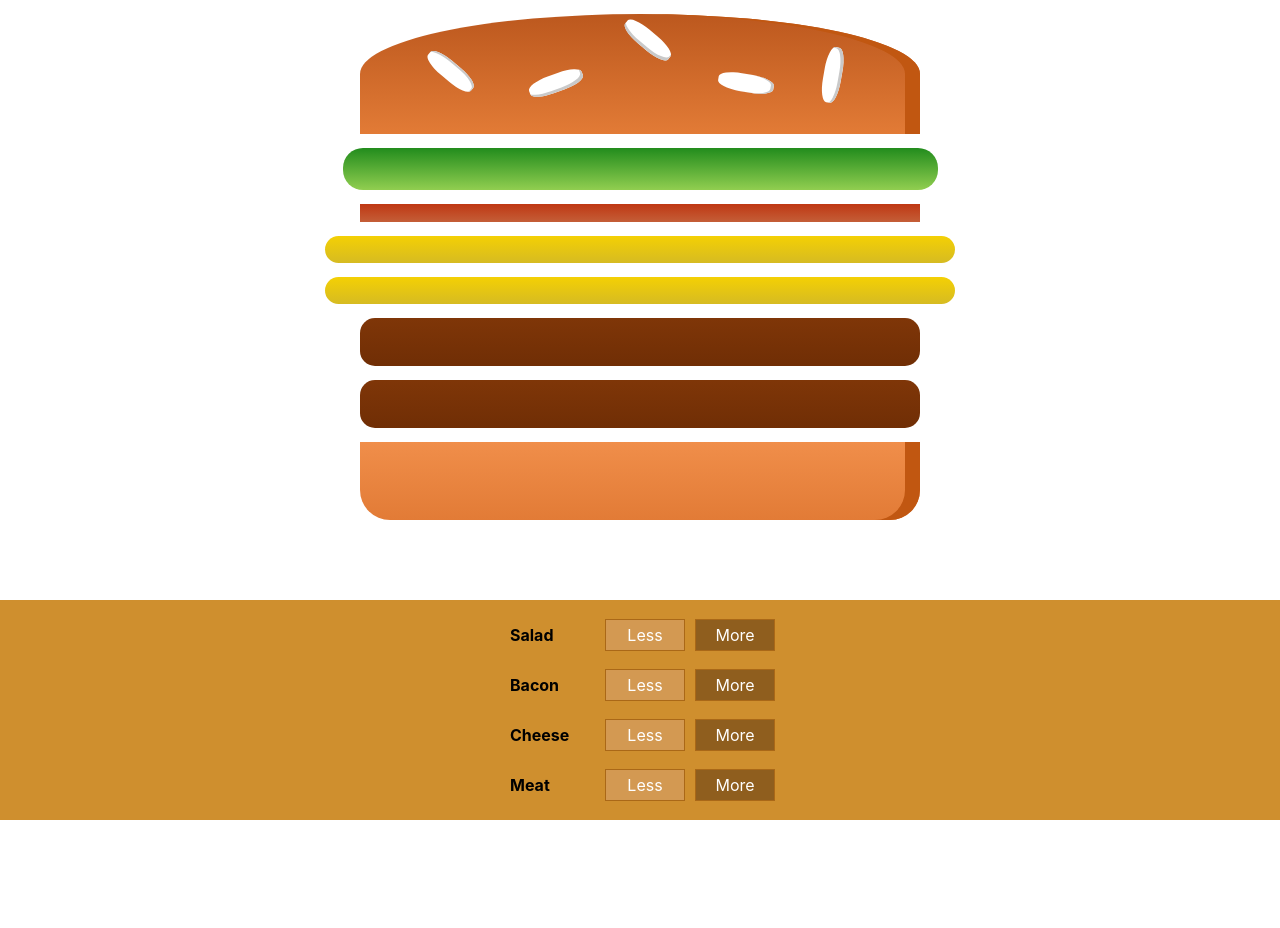
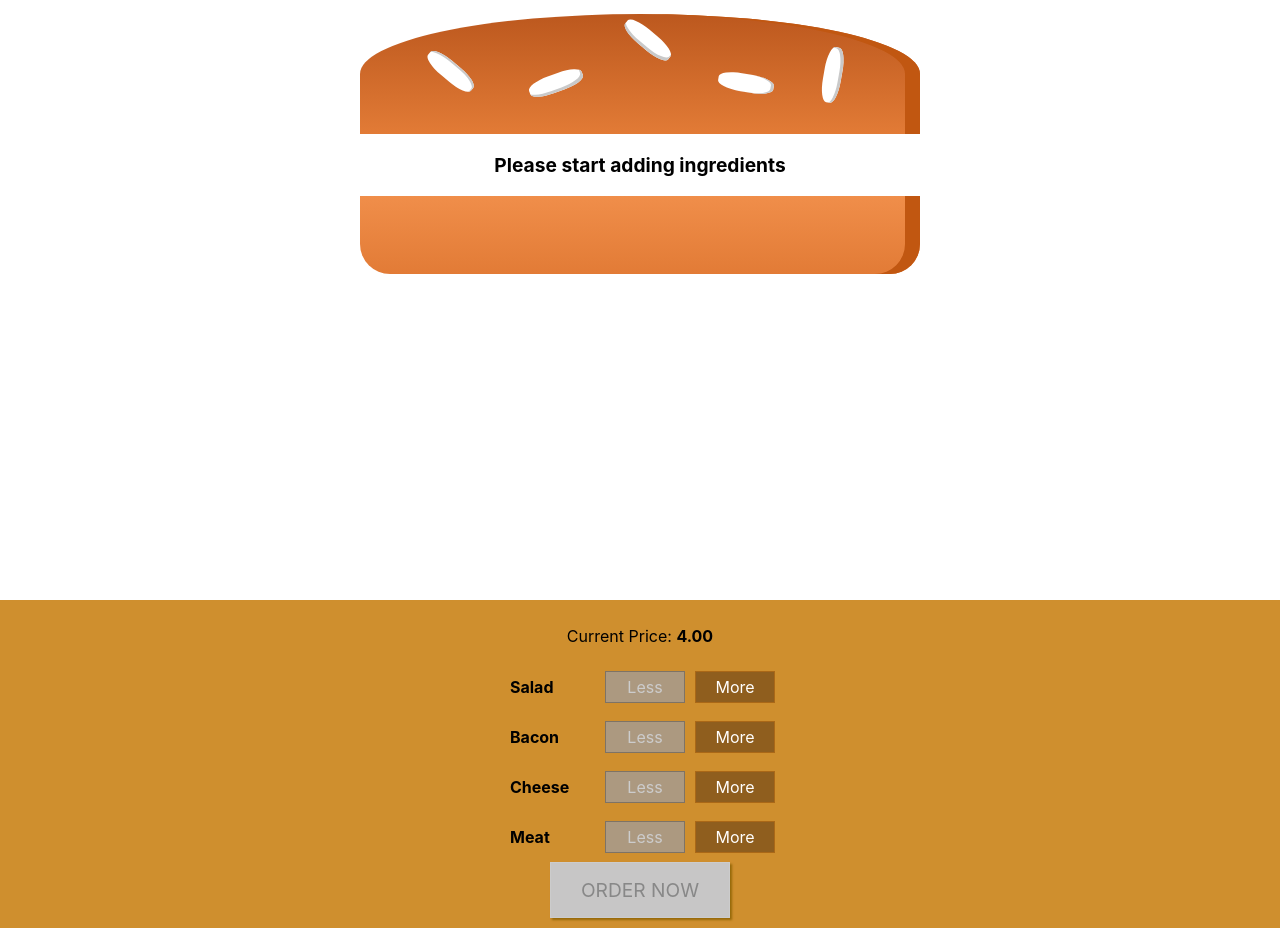
Before and after one commit to NRotondaro/burger-builder, a React (Create React App) app: page / in a window 1280 px wide. Before the commit the page ends 820 px from the top, so only its background shows below. Built offline with nearby package versions, Linux system fonts and the light colour scheme.

Commit message:
adding the order button

```diff
--- a/src/components/BuildControls/BuildControls.js
+++ b/src/components/BuildControls/BuildControls.js
@@ -10,6 +10,9 @@
 
 const BuildControls = (props) => (
   <div className={classes.BuildControls}>
+    <p>
+      Current Price: <strong>{props.price.toFixed(2)}</strong>
+    </p>
     {controls.map((ctrl) => (
       <BuildControl
         key={ctrl.label}
@@ -19,6 +22,9 @@
         disabled={props.disabled[ctrl.type]}
       />
     ))}
+    <button className={classes.OrderButton} disabled={!props.purchaseable}>
+      ORDER NOW
+    </button>
   </div>
 );
 
--- a/src/components/BuildControls/BuildControls.module.css
+++ b/src/components/BuildControls/BuildControls.module.css
@@ -8,3 +8,44 @@
     margin: auto;
     padding: 10px 0;
 }
+
+.OrderButton {
+    background-color: #DAD735;
+    outline: none;
+    cursor: pointer;
+    border: 1px solid #966909;
+    color: #966909;
+    font-family: inherit;
+    font-size: 1.2em;
+    padding: 15px 30px;
+    box-shadow: 2px 2px 2px #966909;
+}
+
+.OrderButton:hover, .OrderButton:active {
+    background-color: #A0DB41;
+    border: 1px solid #966909;
+    color: #966909;
+}
+
+.OrderButton:disabled {
+    background-color: #C7C6C6;
+    cursor: not-allowed;
+    border: 1px solid #ccc;
+    color: #888888;
+}
+
+.OrderButton:not(:disabled) {
+    animation: enable 0.3s linear;
+}
+
+@keyframes enable {
+    0% {
+        transform: scale(1);
+    }
+    60% {
+        transform: scale(1.1);
+    }
+    100% {
+        transform: scale(1);
+    }
+}
--- a/src/containers/BurgerBuilder.js
+++ b/src/containers/BurgerBuilder.js
@@ -13,13 +13,25 @@
 class BurgerBuilder extends Component {
   state = {
     ingredients: {
-      salad: 1,
-      bacon: 1,
-      cheese: 2,
-      meat: 2,
+      salad: 0,
+      bacon: 0,
+      cheese: 0,
+      meat: 0,
     },
     totalPrice: 4,
+    purchaseable: false,
   };
+
+  updatePurchaseState(ingredients) {
+    const sum = Object.keys(ingredients)
+      .map((igKey) => {
+        return ingredients[igKey];
+      })
+      .reduce((sum, el) => {
+        return sum + el;
+      }, 0);
+    this.setState({ purchaseable: sum > 0 });
+  }
 
   addIngredientHandler = (type) => {
     const oldCount = this.state.ingredients[type];
@@ -32,12 +44,13 @@
     const oldPrice = this.state.totalPrice;
     const newPrice = oldPrice + priceAddition;
     this.setState({ totalPrice: newPrice, ingredients: updatedIngredients });
+    this.updatePurchaseState(updatedIngredients);
   };
 
   removeIngredientHandler = (type) => {
     const oldCount = this.state.ingredients[type];
     if (oldCount <= 0) {
-        return;
+      return;
     }
     const updatedCount = oldCount - 1;
     const updatedIngredients = {
@@ -48,15 +61,16 @@
     const oldPrice = this.state.totalPrice;
     const newPrice = oldPrice - priceDeduction;
     this.setState({ totalPrice: newPrice, ingredients: updatedIngredients });
+    this.updatePurchaseState(updatedIngredients);
   };
 
   render() {
-      const disabledInfo = {
-          ...this.state.ingredients
-      };
-      for (let key in disabledInfo) {
-          disabledInfo[key] = disabledInfo[key] <= 0
-      }
+    const disabledInfo = {
+      ...this.state.ingredients,
+    };
+    for (let key in disabledInfo) {
+      disabledInfo[key] = disabledInfo[key] <= 0;
+    }
     return (
       <div>
         <Burger ingredients={this.state.ingredients} />
@@ -64,6 +78,8 @@
           ingredientAdded={this.addIngredientHandler}
           ingredientRemoved={this.removeIngredientHandler}
           disabled={disabledInfo}
+          purchaseable={this.state.purchaseable}
+          price={this.state.totalPrice}
         />
       </div>
     );
```
